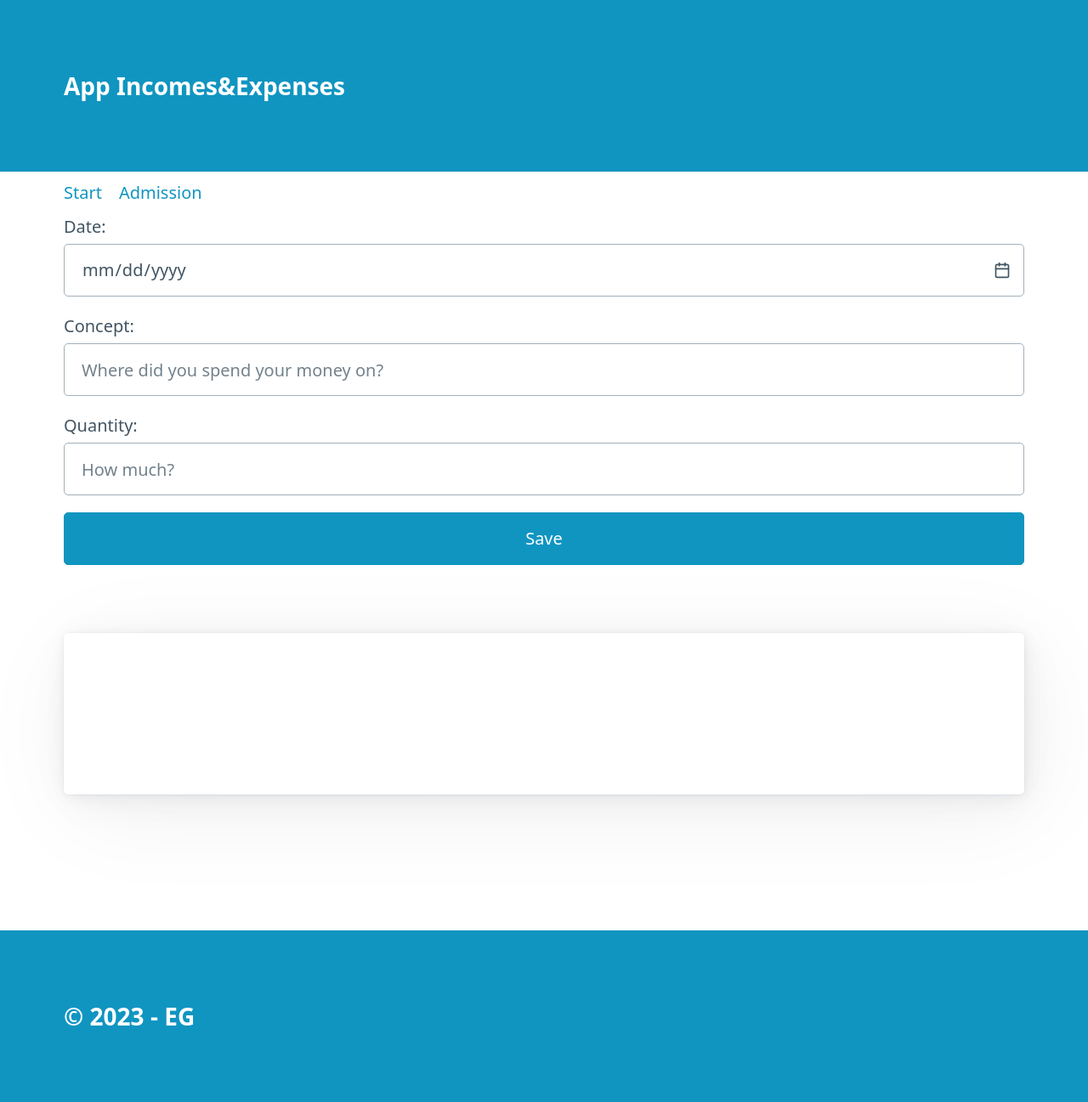
After one commit to ericguillaumet/Flask_Classic, a Flask app: page /new in a window 1280 px wide. The commit adds this page. Shown: the whole page at 85% size. Run offline with Flask 2, Linux system fonts and the light colour scheme.

Commit message:
Add form template, register route and validate registers

```diff
--- a/Register_IE/models.py
+++ b/Register_IE/models.py
@@ -22,3 +22,6 @@ def select_all():
         result.append(data)
 
     return result
+
+def insert (register):
+    pass
--- a/Register_IE/routes.py
+++ b/Register_IE/routes.py
@@ -1,10 +1,22 @@
+from datetime import date
 from Register_IE import app
-from flask import render_template
+from flask import render_template, request
 from Register_IE.models import select_all
+
+
+def validateForm(requestForm):
+    today = date.today().isoformat() #isoformat lo transforma en string
+    errors =[]
+    if requestForm['date'] > today:
+        errors.append("Date: the introduced date is not valid")
+    if requestForm['concept'] == "":
+        errors.append("Empty concept: Introduce a concept for the register")
+    if requestForm['quantity'] == "" or float(requestForm['quantity']) == 0.0:
+        errors.append("The quantity is empty or equals zero: Introduce a positive or negative quantity")
+    return errors
 
 @app.route("/")
 def index():
-
     registers = select_all()
 
     movement_data=[
@@ -13,3 +25,15 @@ def index():
         {"id": 3, "date": "2023-01-06", "concept":"Clothes", "quantity": -40},
     ]
     return render_template("index.html", pageTitle="All", data=registers)
+
+@app.route("/new", methods=["GET", "POST"])
+def create():
+    if request.method == "GET":
+        return render_template("new.html", dataForm = None)
+    else:
+        errors = validateForm(request.form)
+
+        if errors:
+            return render_template("new.html", msgError = errors, dataForm = request.form)
+        else:
+            return "Here I should register the form data"
--- a/Register_IE/templates/base.html
+++ b/Register_IE/templates/base.html
@@ -19,8 +19,8 @@
 
     <nav class="container">
         <ul>
-          <li><a href="#">Start</a></li>
-          <li><a href="#">Admission</a></li>
+          <li><a href="/">Start</a></li>
+          <li><a href="/new">Admission</a></li>
         </ul>
     </nav>
 
--- /dev/null
+++ b/Register_IE/templates/new.html
@@ -0,0 +1,27 @@
+{% extends "base.html" %}
+{% block section %}
+
+<form action="/new" method="post">
+
+    <label for="date">Date:</label>
+    <input type="date" id="date" name="date" value="{{dataForm.date}}" required>
+
+    <label for="concept">Concept:</label>
+    <input type="concept" id="concept" name="concept" value="{{dataForm.concept}}" placeholder="Where did you spend your money on?">
+
+    <label for="quantity">Quantity:</label>
+    <input type="quantity" id="quantity" name="quantity" value="{{dataForm.quantity}}" placeholder="How much?" step="0.01">
+
+    <button type="submit">Save</button>
+
+  </form>
+
+  <article>
+    <ul>
+       {% for item in msgError %}
+            <li class="error">{{item}}</li>
+       {% endfor %}
+    </ul>
+</article>
+
+  {% endblock %}
```
